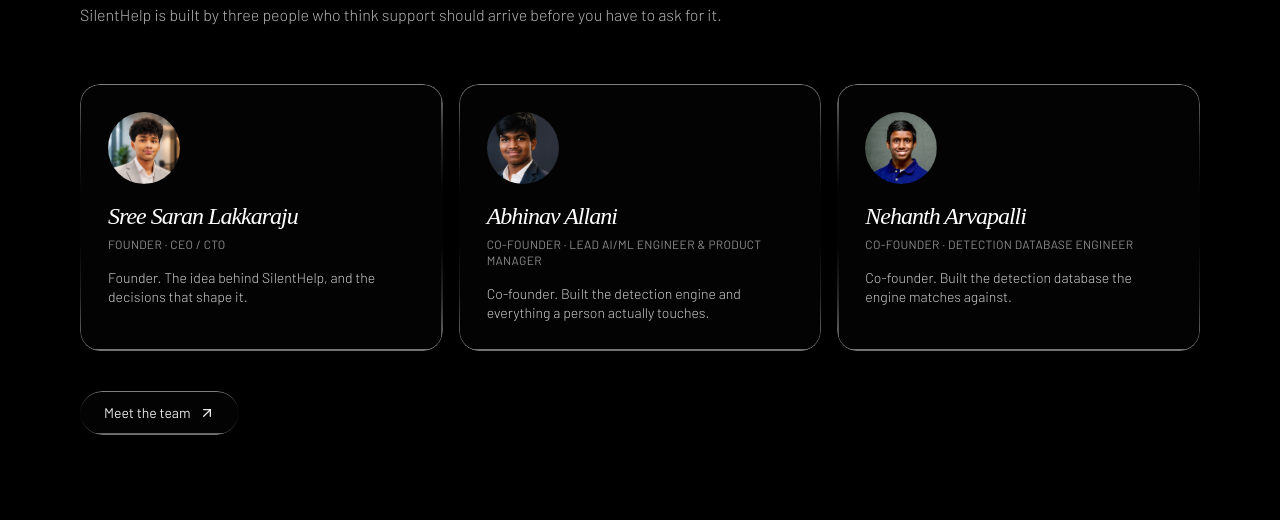
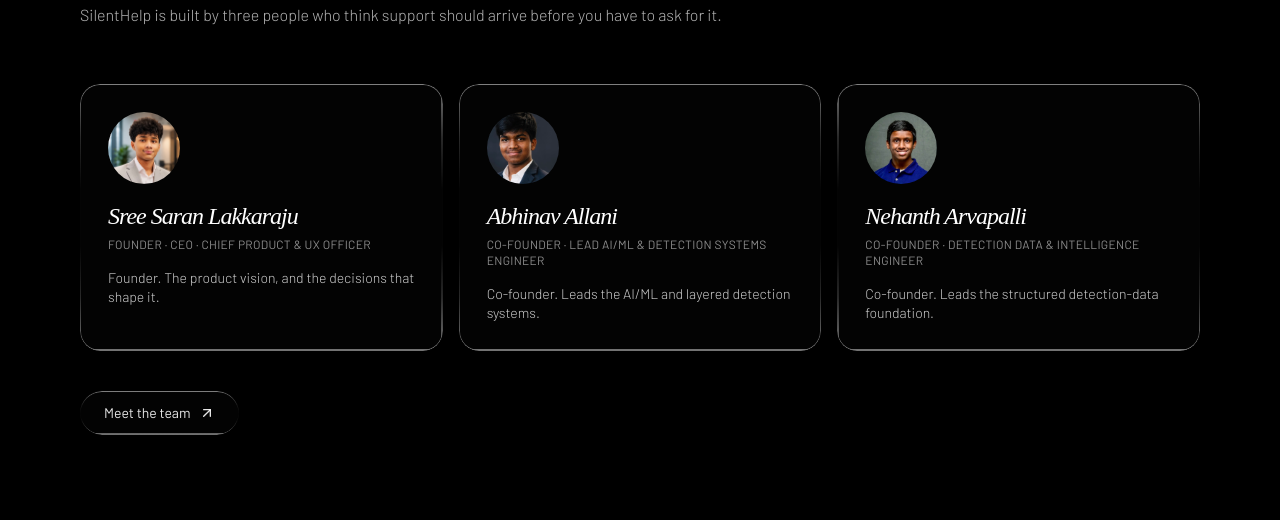
Before and after one commit to silenthelp-dotcom/silenthelp, a Flask app: page / in a window 1280 px wide. Shown: the part 4814-5334 px from the top of the page. Run offline with Flask 3, Linux system fonts and the light colour scheme; some libraries are stand-ins or nearby versions; some web fonts are replaced.

Commit message:
Fix blank sign-in panel; update founder bios
Two changes.

1) Sign-in screen showed a blank middle — no Clerk widget AND no legacy form.
   Cause: when Clerk fails to render (script blocked, load() throws, or a dev
   pk_test_ key that rejects the current origin), the loader had already hidden
   the legacy form, and the failure only wrote a tiny error line instead of
   restoring it. Add a shared fallbackToLegacy() used by the catch, the script
   error handler, and a 6s watchdog (if nothing mounted, fall back). Any Clerk
   failure now reveals the working email/password form. Verified locally: with
   the dev key that rejects 127.0.0.1, legacy is shown with its 6 fields.

2) Replace all three founder bios and role titles with the copy the founders
   provided:
   - Sree: Founder · CEO · Chief Product & UX Officer
   - Abhinav: Co-Founder · Lead AI/ML & Detection Systems Engineer
   - Nehanth: Co-Founder · Detection Data & Intelligence Engineer
   Updated in both /about and the landing teaser.

Detection unchanged: 179/179.

Co-Authored-By: Claude Opus 4.8 <noreply@anthropic.com>

```diff
--- a/templates/landing.html
+++ b/templates/landing.html
@@ -148,32 +148,32 @@
     {
       slug: "sree",
       name: "Sree Saran Lakkaraju",
-      role: "Founder · CEO / CTO",
+      role: "Founder · CEO · Chief Product & UX Officer",
       email: "lsrees990@gmail.com",
       linkedin: "https://www.linkedin.com/in/sree-saran-lakkaraju-5b0a523b7/",
       photo: "/static/img/team/sree.jpg",
-      short: "Founder. The idea behind SilentHelp, and the decisions that shape it.",
-      long: "SilentHelp is Sree's idea. A student at Metea Valley High School in Naperville with a strong interest in AI, information science, and business strategy, he founded it on a simple conviction — that the people who most need support are the ones least likely to ask. As CEO and CTO he owns the decisions that turn that conviction into a product: what it should detect, how far it should go, and where it must stay silent, setting the principles the whole team builds against — notice early, stay quiet, and never move a byte off a person's device without their say-so. He is also co-founder of Choose & Rise, a marketing analyst at Pulse, and was selected for Michigan State University's Entrepreneur Leadership Camp. With Abhinav, he presented SilentHelp to Naperville Mayor Scott Wehrli."
+      short: "Founder. The product vision, and the decisions that shape it.",
+      long: "SilentHelp began with Sree's product vision: creating a privacy-first wellness system that can notice meaningful signals without turning support into surveillance. He leads the company's strategic direction, product architecture, UI/UX design, brand, and end-to-end user experience — from the first screen a student sees to the safeguards behind every interaction. Sree defines the core product decisions: what SilentHelp should detect, how it should respond, where it must remain silent, and how AI can improve context awareness without replacing human choice. He also directs product testing, feature prioritization, design iteration, and the long-term vision for SilentHelp as a trusted student-wellness platform."
     },
     {
       slug: "abhinav",
       name: "Abhinav Allani",
-      role: "Co-Founder · Lead AI/ML Engineer & Product Manager",
+      role: "Co-Founder · Lead AI/ML & Detection Systems Engineer",
       email: "abhinavallani02@gmail.com",
       linkedin: "https://www.linkedin.com/in/abhinav-allani-1a9207389/",
       photo: "/static/img/team/abhinav.jpg",
-      short: "Co-founder. Built the detection engine and everything a person actually touches.",
-      long: "Abhinav built most of what SilentHelp is — the four-layer detection engine that reads the rhythm of a device without ever reading a diary, and the product a person actually touches: the dashboard that surfaces focus, energy, and burnout as care rather than an alarm, the coping chat, the Help a Friend coach, and the escalation flow that drafts a note to someone who can help. He tuned the detector against tens of thousands of phrases so it tells a real cry for help from a joke made in the same words. A student AI/ML engineer at Metea Valley High School, he is also a research intern at Pulse working on multi-agent reinforcement learning, and founder of Choose & Rise and Math & Code Academy. With Sree, he presented SilentHelp to Naperville Mayor Scott Wehrli."
+      short: "Co-founder. Leads the AI/ML and layered detection systems.",
+      long: "Abhinav leads SilentHelp's AI/ML and detection-systems engineering. He established the layered detection framework that combines deterministic signal matching, semantic context classification, behavioral indicators, and time-based trend analysis. His work focuses on making detection more accurate, context-aware, and resilient — helping the system distinguish casual language, humor, stress, burnout, and potentially urgent signals without relying on one-word triggers alone. Abhinav is responsible for improving model integration, classifier behavior, evaluation scenarios, routing logic, and the technical safeguards that ensure AI provides semantic insight while deterministic code retains control over every response."
     },
     {
       slug: "nehanth",
       name: "Nehanth Arvapalli",
-      role: "Co-Founder · Detection Database Engineer",
+      role: "Co-Founder · Detection Data & Intelligence Engineer",
       email: "nehanth.arvpalli2@gmail.com",
       linkedin: "https://www.linkedin.com/in/nehanth-arvapalli-005a68335/",
       photo: "/static/img/team/nehanth.jpg",
-      short: "Co-founder. Built the detection database the engine matches against.",
-      long: "Nehanth built the detection database behind SilentHelp — the vocabulary of phrases the engine matches against to catch distress in a person's own words. A junior at Metea Valley High School and a student AI developer with an interest in AI safety and responsible AI, he has also built projects including Prose & Cons and CogniTrack, and joined the team in presenting SilentHelp to Naperville Mayor Scott Wehrli."
+      short: "Co-founder. Leads the structured detection-data foundation.",
+      long: "Nehanth leads the structured detection-data foundation behind SilentHelp's recognition system. He develops and organizes the detection database, including phrase families, contextual patterns, severity groupings, signal categories, and evaluation examples that help the system recognize how people naturally express stress, isolation, burnout, and emotional distress."
     }
   ];
 
```
Also changed, not shown: templates/about.html (+6 -6 lines), templates/app.html (+22 -4 lines).
